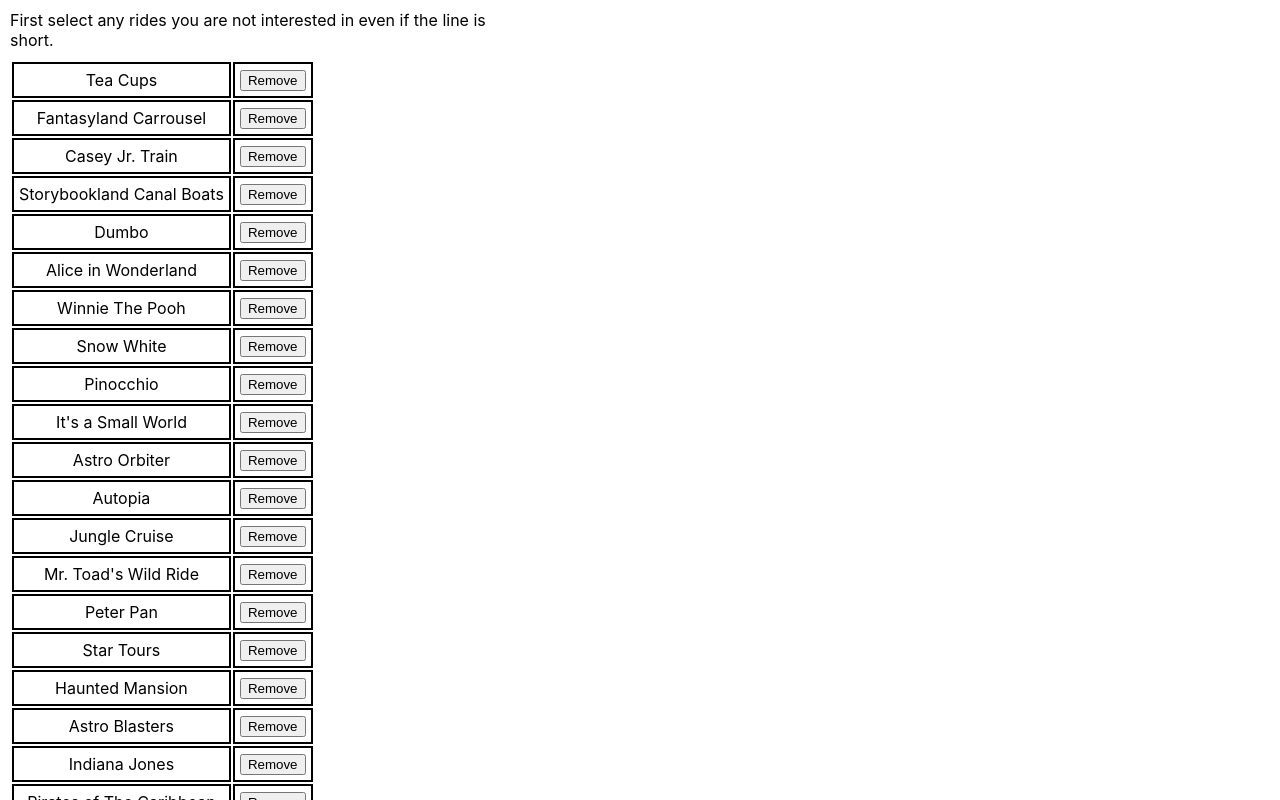
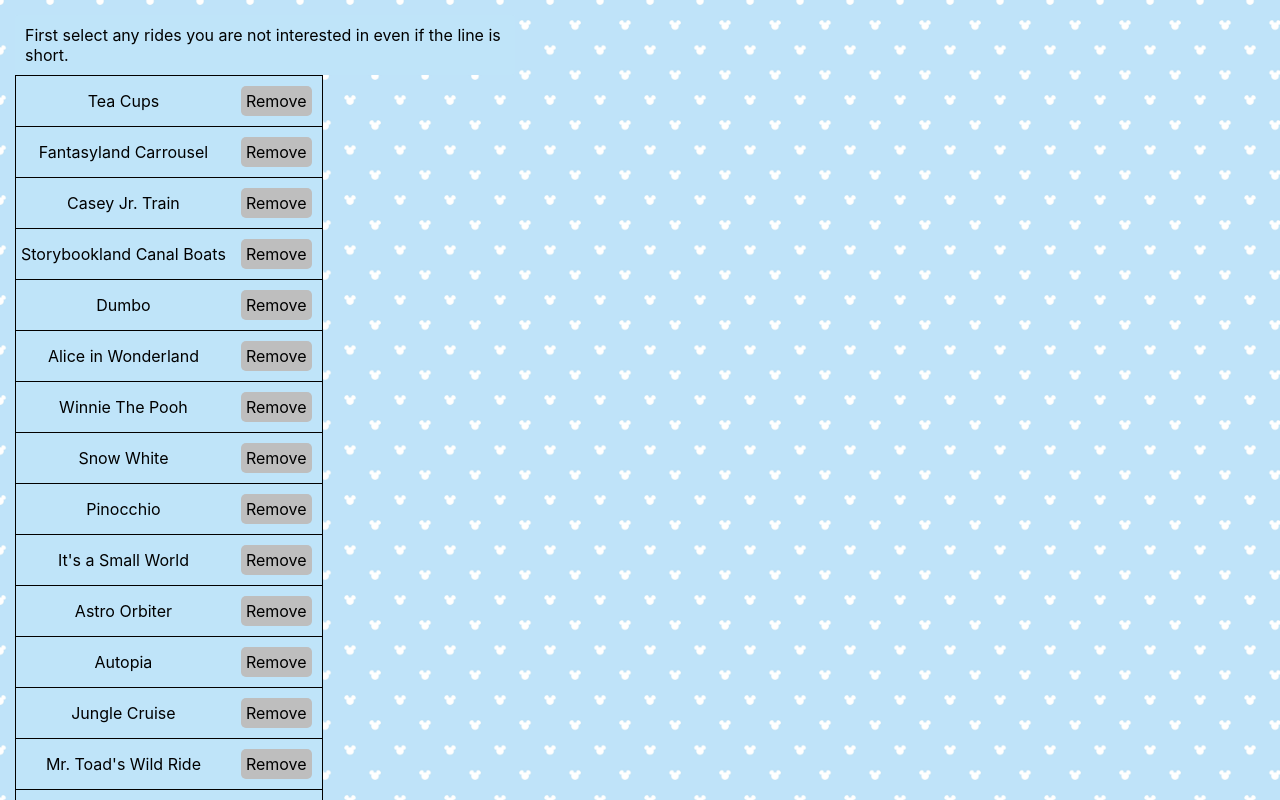
Before and after one commit to bbk001/disney-optimizer, a React (Create React App) app in the folder disney-optimizer-frontend/: page / in a window 1280 px wide. Shown: the top 800 px of the page. Built offline with nearby package versions, Linux system fonts and the light colour scheme.

Commit message:
First style overhaul

```diff
--- a/disney-optimizer-frontend/src/App.css
+++ b/disney-optimizer-frontend/src/App.css
@@ -1,30 +1,75 @@
+.app-container {
+  min-height: 100vh;
+  background-image: url('../public/background.jpeg');
+  background-size: 100px;
+  padding: 15px;
+}
+
 .page {
   max-width: 500px;
-  margin: 10px;
 }
 
-button.back {
+button {
   all: unset;
   cursor: pointer;
+  display: inline-block;
   background-color: rgb(190, 190, 190);
   color: black;
-  border-radius: 10px;
   text-decoration: none;
-  display: inline-block;
-  padding: 5px 10px;
+  border-radius: 5px;
+  padding: 5px 5px;
+  margin: 5px;
 }
 
-button.back:hover {
+button:hover {
   background-color: rgb(150, 150, 150);
   color: black;
 }
 
+button.back {
+  border-radius: 10px;
+  padding: 5px 10px;
+}
+
+button.sort-option {
+  border-radius: 5px;
+  padding: 5px 0px;
+  text-align: center;
+  min-width: 200px;
+}
+
 .explainer {
-  margin-top: 10px;
-  margin-bottom: 10px;
+  display: inline-block;
+  padding: 10px;
+  border-radius: 3px;
+  background-color: rgb(191, 228, 249);
 }
 
 .tripLine {
   min-height: calc(3rem + 10px); /* 1rem for each visible line */
   margin-bottom: 0px;
 }
+
+.or {
+  display: inline-block;
+  padding: 5px;
+}
+
+table {
+  text-align: center;
+  border-collapse: collapse;
+  background-color: rgb(191, 228, 249);
+}
+
+tr {
+  padding: 10px;
+  border: 1px solid black;
+}
+
+th {
+  padding: 8px;
+}
+
+td {
+  padding: 5px;
+}
--- a/disney-optimizer-frontend/src/App.js
+++ b/disney-optimizer-frontend/src/App.js
@@ -10,23 +10,21 @@
   const [readyToRate, setReadyToRate] = useState(JSON.parse(localStorage.getItem('sorted-rides')));
   const [readyToSort, setReadyToSort] = useState(JSON.parse(localStorage.getItem('excluded-rides')));
 
+  let body;
   if (readyToPlan) {
-    return (
-      <Planning setReadyToPlan={setReadyToPlan}/>
-    )
+    body = <Planning setReadyToPlan={setReadyToPlan}/>
   } else if (readyToRate) {
-    return (
-      <RideRate setReadyToRate={setReadyToRate} setReadyToPlan={setReadyToPlan}/>
-    )
+    body = <RideRate setReadyToRate={setReadyToRate} setReadyToPlan={setReadyToPlan}/>
   } else if (readyToSort) {
-    return (
-      <RideSort setReadyToSort={setReadyToSort} setReadyToRate={setReadyToRate}/>
-    )
+    body = <RideSort setReadyToSort={setReadyToSort} setReadyToRate={setReadyToRate}/>
   } else {
-    return (
-      <DeselectRides setReadyToSort={setReadyToSort}/>
-    )
+    body = <DeselectRides setReadyToSort={setReadyToSort}/>
   }
+  return (
+    <div className='app-container'>
+      {body}
+    </div>
+  )
 }
 
 export default RankingRides
--- a/disney-optimizer-frontend/src/features/planning/planList/Plan.css
+++ /dev/null
@@ -1,19 +0,0 @@
-table {
-  text-align: center;
-}
-
-tr {
-  padding: 10px;
-}
-
-th {
-  padding: 8px;
-  border-style: solid;
-  border-width: 3px;
-}
-
-td {
-  padding: 5px;
-  border-style: solid;
-  border-width: 2px;
-}
--- a/disney-optimizer-frontend/src/features/planning/planList/Plan.js
+++ b/disney-optimizer-frontend/src/features/planning/planList/Plan.js
@@ -1,4 +1,3 @@
-import './Plan.css';
 import React from 'react';
 import { useSelector, useDispatch } from 'react-redux'
 import { setLoading, createPlanList } from './planListSlice';
--- a/disney-optimizer-frontend/src/features/rideRate/RideRateCompare.js
+++ b/disney-optimizer-frontend/src/features/rideRate/RideRateCompare.js
@@ -6,8 +6,8 @@
   return (
     <div>
       <div className='explainer tripLine'>
-        If the line for {rideLeft.rideName} were 60 minutes how
-        short would the line for {rideRight.rideName} need to
+        If the line for <b>{rideLeft.rideName}</b> were 60 minutes how
+        short would the line for <b>{rideRight.rideName}</b> need to
         be for you to ride it instead:
       </div>
         <input
--- a/disney-optimizer-frontend/src/features/rideSort/RideCompare.css
+++ /dev/null
@@ -1,7 +0,0 @@
-button {
-  display: inline-block;
-}
-
-.or {
-  display: inline-block;
-}
--- a/disney-optimizer-frontend/src/features/rideSort/RideCompare.js
+++ b/disney-optimizer-frontend/src/features/rideSort/RideCompare.js
@@ -1,18 +1,17 @@
 import React from 'react';
-import './RideCompare.css'
 
 function RideCompare({rideLeft, rideRight, pickLeft, pickRight}) {
   console.log(rideLeft)
   return (
     <div>
       <div className='explainer'>If the lines were the same length would you prefer to ride:</div>
-      <button
+      <button className='sort-option'
         onClick={pickLeft}
       >
         {rideLeft.rideName}
       </button>
       <div className='or'>OR</div>
-      <button
+      <button className='sort-option'
         onClick={pickRight}
       >
         {rideRight.rideName}
--- a/disney-optimizer-frontend/src/utils/consts.js
+++ b/disney-optimizer-frontend/src/utils/consts.js
@@ -1,4 +1,4 @@
-export const parkOpen = {h: 8, mi: 0}
+export const parkOpen = {h: 7, mi: 50}
 export const parkClose = {h: 23, mi: 50}
 
 const minTime = new Date()
```
Also changed, not shown: disney-optimizer-frontend/public/background.jpeg (added).
